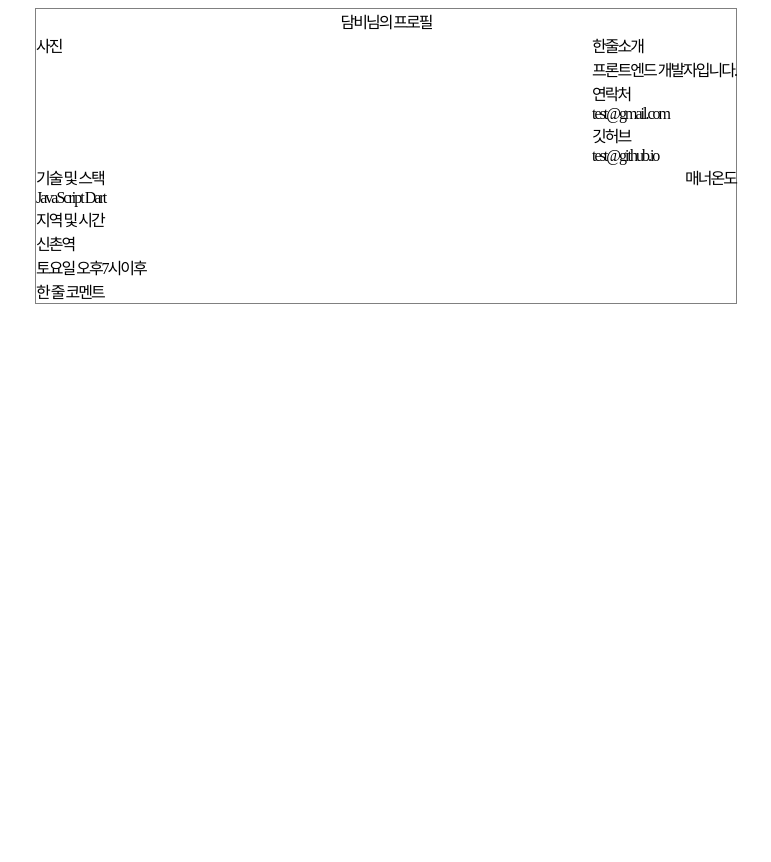
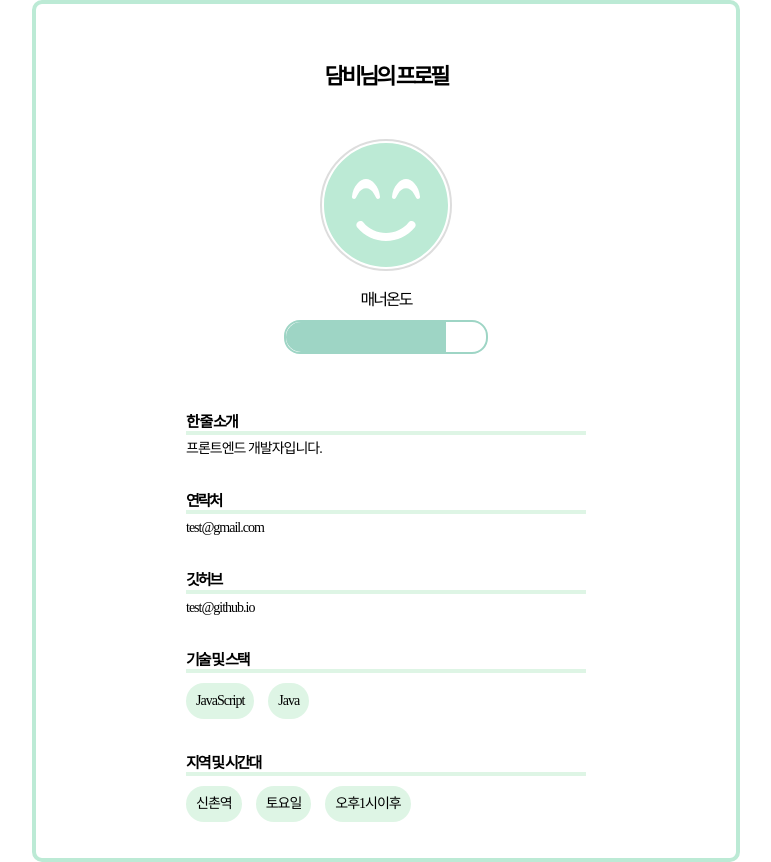
Before and after one commit to seonhannn/MoGakKo, a React (Create React App) app: page /profile in a window 1280 px wide. Shown: the whole page, without its empty margins (254-1025 px from the left). Before the commit the page ends 800 px from the top, so only its background shows below. Built offline with nearby package versions, Linux system fonts and the light colour scheme.

Commit message:
profile page 구성

```diff
--- a/public/index.html
+++ b/public/index.html
@@ -24,8 +24,9 @@
     -->
     <title>React App</title>
     <link rel="preconnect" href="https://fonts.googleapis.com">
-<link rel="preconnect" href="https://fonts.gstatic.com" crossorigin>
-<link href="https://fonts.googleapis.com/css2?family=Gowun+Dodum&display=swap" rel="stylesheet">
+    <link rel="preconnect" href="https://fonts.gstatic.com" crossorigin>
+    <link href="https://fonts.googleapis.com/css2?family=Gowun+Dodum&display=swap" rel="stylesheet">
+    <link rel="stylesheet" href="https://cdnjs.cloudflare.com/ajax/libs/normalize/8.0.1/normalize.min.css" />
   </head>
   <body>
     <noscript>You need to enable JavaScript to run this app.</noscript>
--- /dev/null
+++ b/src/components/InfoContainer.js
@@ -0,0 +1,30 @@
+import React from "react";
+import styled from "styled-components";
+
+const InfoBox = styled.div`
+    .infoTitle {
+        font-size: 15px;
+        font-weight: 600;
+        width: 400px;
+        border-bottom: 4px solid #DEF5E5;
+    }
+    .infoText {
+        margin-top: 6px;
+        font-size: 14px;
+        margin-bottom: 36px;
+        letter-spacing: -1px;
+    }
+`
+
+function InfoContainer(props) {
+    return (
+        <InfoBox>
+            <div className="infoContainer">
+                <div className="infoTitle">{props.title}</div>
+                <div className="infoText">{props.content}</div>
+            </div>
+        </InfoBox>
+    )
+}
+
+export default InfoContainer;
--- /dev/null
+++ b/src/components/Location.js
@@ -0,0 +1,41 @@
+import React from "react";
+import styled from "styled-components";
+
+const LocationContainer = styled.div`
+    .skillTitle {
+        font-size: 15px;
+        font-weight: 600;
+        width: 400px;
+        border-bottom: 4px solid #DEF5E5;
+    }
+    .skillContent {
+        flex-direction: column;
+        max-width: 100%;
+    }
+    .skill {
+        display: inline-flex;
+        padding: 10px;
+        letter-spacing: -1px;
+        font-size: 14px;
+        margin-top: 10px;
+        margin-right: 14px;
+        margin-bottom: 36px;
+        background-color: #DEF5E5;
+        border-radius: 22px;
+    }
+`
+
+function Location() {
+    return (
+        <LocationContainer>
+            <div className="skillTitle">지역 및 시간대</div>
+            <div className="skillContent">
+                <div className="skill">신촌역</div>
+                <div className="skill">토요일</div>
+                <div className="skill">오후1시이후</div>
+            </div>
+        </LocationContainer>
+    )
+}
+
+export default Location;
--- /dev/null
+++ b/src/components/Manner.js
@@ -0,0 +1,40 @@
+import React from "react";
+import styled from "styled-components";
+
+const MannerContainer = styled.div`
+    .mannerContainer {
+        display: flex;
+        flex-direction: column;
+        align-items: center;
+        font-size: 16px;
+    }
+    .manner {
+        width: 200px;
+        height: 30px;
+        margin-top: 10px;
+        border: 2px solid #9ED5C5;
+        border-radius: 16px;
+    }
+    .mannerBar {
+        width: 160px;
+        height: 100%;
+        border: none;
+        background-color: #9ED5C5;
+        border-radius: 16px 0 0 16px;
+    }
+`
+
+function Manner() {
+    return (
+        <MannerContainer>
+            <div className="mannerContainer">
+                매너온도
+                <div className="manner">
+                    <div className="mannerBar"></div>
+                </div>
+            </div>
+        </MannerContainer>
+    )
+}
+
+export default Manner;
--- /dev/null
+++ b/src/components/Skill.js
@@ -0,0 +1,40 @@
+import React from "react";
+import styled from "styled-components";
+
+const SkillContainer = styled.div`
+    .skillTitle {
+        font-size: 15px;
+        font-weight: 600;
+        width: 400px;
+        border-bottom: 4px solid #DEF5E5;
+    }
+    .skillContent {
+        flex-direction: column;
+        max-width: 100%;
+    }
+    .skill {
+        display: inline-flex;
+        padding: 10px;
+        letter-spacing: -1px;
+        font-size: 14px;
+        margin-top: 10px;
+        margin-right: 14px;
+        margin-bottom: 36px;
+        background-color: #DEF5E5;
+        border-radius: 22px;
+    }
+`
+
+function Skill() {
+    return (
+        <SkillContainer>
+            <div className="skillTitle">기술 및 스택</div>
+            <div className="skillContent">
+                <div className="skill">JavaScript</div>
+                <div className="skill">Java</div>
+            </div>
+        </SkillContainer>
+    )
+}
+
+export default Skill;
--- a/src/pages/Profile.js
+++ b/src/pages/Profile.js
@@ -1,10 +1,16 @@
 import React from "react";
 import styled from "styled-components";
+import { FaSmileBeam } from "react-icons/fa";
+import InfoContainer from "../components/InfoContainer";
+import Skill from "../components/Skill";
+import Location from "../components/Location";
+import Manner from "../components/Manner";
 
 const ProfileContainer = styled.div`
     .profileContainer {
         width: 700px;
-        border: 1px solid gray;
+        border: 4px solid #BCEAD5;
+        border-radius: 10px;
         display: flex;
         flex-direction: column;
         margin: 0px auto;
@@ -12,14 +18,26 @@ const ProfileContainer = styled.div`
     .profileUserName {
         display: flex;
         justify-content: center;
+        font-size: 22px;
+        font-weight: 700;
+        letter-spacing: -3px;
+        margin-top: 60px;
     }
-    .profileUserInfoTop {
+    .profileContent {
         display: flex;
-        justify-content: space-between;
+        flex-direction: column;
+        align-items: center;
     }
-    .profileUserInfoBottom {
+    .profileImg {
         display: flex;
-        justify-content: space-between;
+        margin: 0px auto;
+        margin-top: 50px;
+        margin-bottom: 20px;
+        border: 2px solid #ddd;
+        border-radius: 50%;
+    }
+    .infoContent {
+        margin-top: 60px;
     }
 `
 
@@ -28,39 +46,18 @@ function Profile() {
         <ProfileContainer>
             <div className="profileContainer">
                 <div className="profileUserName">담비님의 프로필</div>
-                <div className="profileUserInfoTop">
-                    <div className="profileImg">사진</div>
-                    <div className="profileUserInfo">
-                        <div>
-                            <div>한줄소개</div>
-                            <div>프론트엔드 개발자입니다.</div>
-                        </div>
-                        <div>
-                            <div>연락처</div>
-                            <div>test@gmail.com</div>
-                        </div>
-                        <div>
-                            <div>깃허브</div>
-                            <div>test@github.io</div>
-                        </div>
+                <div className="profileContent">
+                    <div className="profileImg">
+                        <FaSmileBeam size={"8em"} color="#BCEAD5"></FaSmileBeam>
                     </div>
-                </div>
-                <div className="profileUserInfoBottom">
-                    <div className="profileUserInfo">
-                        <div>
-                            <div>기술 및 스택</div>
-                            <div>JavaScript Dart</div>
-                        </div>
-                        <div>
-                            <div>지역 및 시간</div>
-                            <div>
-                                <div>신촌역</div>
-                                <div>토요일 오후7시이후</div>
-                            </div>
-                        </div>
-                        <div>한 줄 코멘트</div>
+                    <Manner></Manner>
+                    <div className="infoContent">
+                        <InfoContainer title="한 줄 소개" content="프론트엔드 개발자입니다."></InfoContainer>
+                        <InfoContainer title="연락처" content="test@gmail.com"></InfoContainer>
+                        <InfoContainer title="깃허브" content="test@github.io"></InfoContainer>
+                        <Skill></Skill>
+                        <Location></Location>
                     </div>
-                    <div>매너온도</div>
                 </div>
             </div>
         </ProfileContainer>
```
Also changed, not shown: src/pages/MyProfile.js (line endings or trailing spaces).
